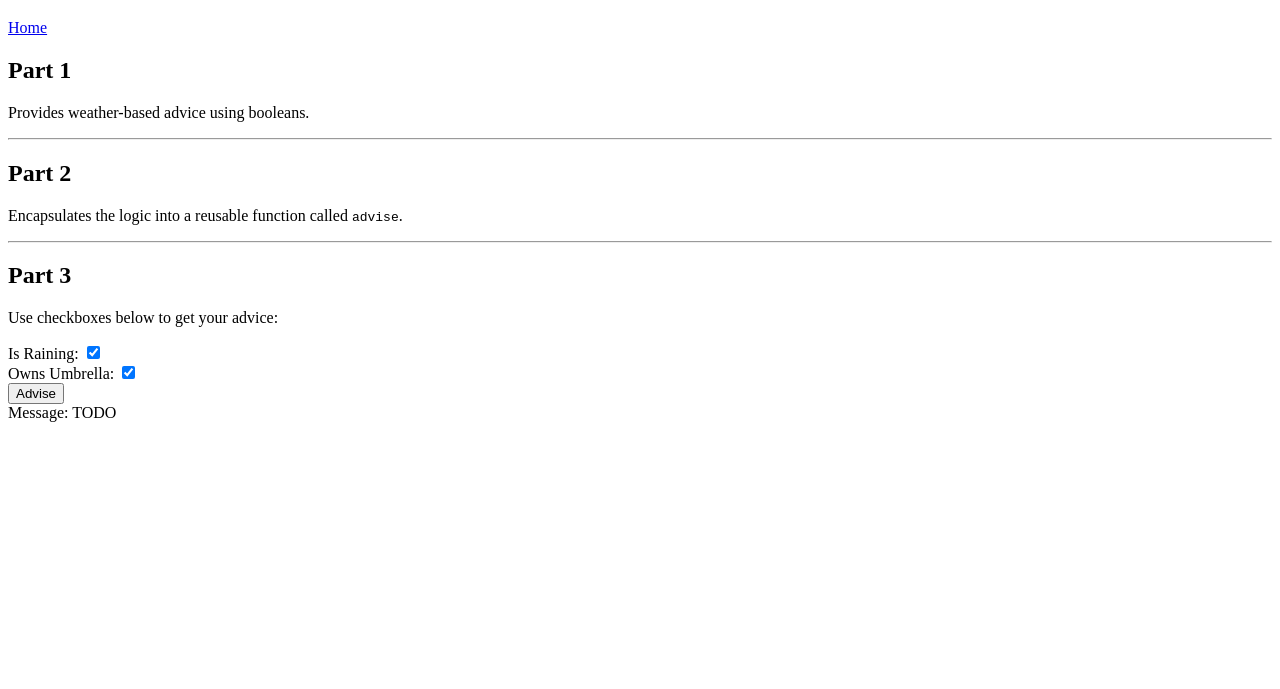
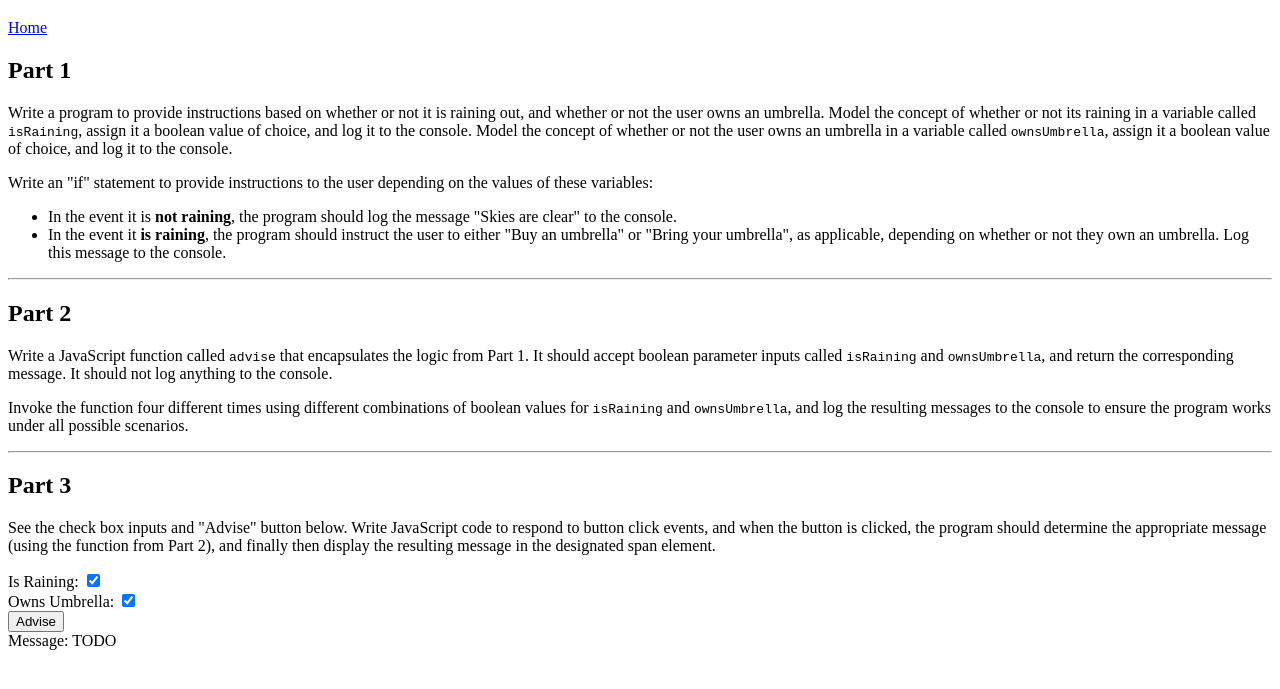
Before and after one commit to ym596/js-exercises, a plain HTML site: page 2-control-flow/umbrella.html in a window 1280 px wide. Shown: the part 61-750 px from the top of the page. Drawn offline with Linux system fonts and the light colour scheme.

Commit message:
editing umbrella file

```diff
--- a/2-control-flow/umbrella.html
+++ b/2-control-flow/umbrella.html
@@ -11,24 +11,59 @@
     <a href="../index.html">Home</a>
 
     <h2>Part 1</h2>
-    <p>Provides weather-based advice using booleans.</p>
+    <p>
+
+        Write a program to provide instructions based on whether or not it is raining out, and whether or not the user owns an umbrella.
+
+        Model the concept of whether or not its raining in a variable called <code>isRaining</code>, assign it a boolean value of choice, and log it to the console.
+
+        Model the concept of whether or not the user owns an umbrella in a variable called <code>ownsUmbrella</code>, assign it a boolean value of choice, and log it to the console.
+    </p>
+    <p>
+        Write an "if" statement to provide instructions to the user depending on the values of these variables:
+        <ul>
+            <li>In the event it is <strong>not raining</strong>, the program should log the message "Skies are clear" to the console.</li>
+            <li>In the event it <strong>is raining</strong>, the program should instruct the user to either "Buy an umbrella" or "Bring your umbrella", as applicable, depending on whether or not they own an umbrella.
+                Log this message to the console.
+            </li>
+        </ul>
+    </p>
+
 
     <hr>
     <h2>Part 2</h2>
-    <p>Encapsulates the logic into a reusable function called <code>advise</code>.</p>
+    <p>
+        Write a JavaScript function called <code>advise</code> that encapsulates the logic from Part 1.
+        It should accept boolean parameter inputs called <code>isRaining</code> and <code>ownsUmbrella</code>,
+        and return the corresponding message.
+        It should not log anything to the console.
+    </p>
+    <p>
+        Invoke the function four different times using different combinations of boolean values for <code>isRaining</code> and <code>ownsUmbrella</code>, and log the resulting messages to the console to ensure the program works under all possible scenarios.
+    </p>
+
 
     <hr>
     <h2>Part 3</h2>
-    <p>Use checkboxes below to get your advice:</p>
+    <p>
+        See the check box inputs and "Advise" button below.
+        Write JavaScript code to respond to button click events,
+        and when the button is clicked, the program should
+        determine the appropriate message (using the function from Part 2),
+        and finally then display the resulting message in the designated span element.
+    </p>
 
     <label>Is Raining:</label>
-    <input type="checkbox" id="switch-raining" checked><br>
+    <input type="checkbox" id="switch-raining" checked>
+    <br>
 
     <label>Owns Umbrella:</label>
-    <input type="checkbox" id="switch-umbrella" checked><br>
+    <input type="checkbox" id="switch-umbrella" checked>
+    <br>
 
-    <button id="advise">Advise</button><br>
+    <button id="advise">Advise</button>
 
+    <br>
     <label>Message:</label>
     <span id="display-message">TODO</span>
 
```
